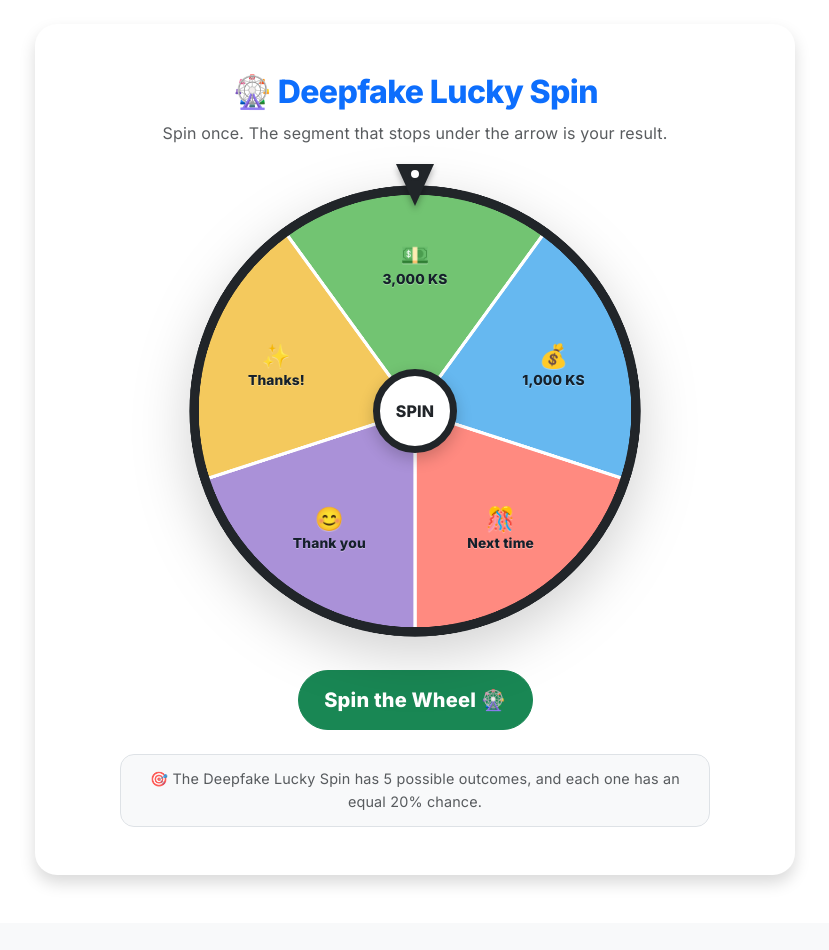
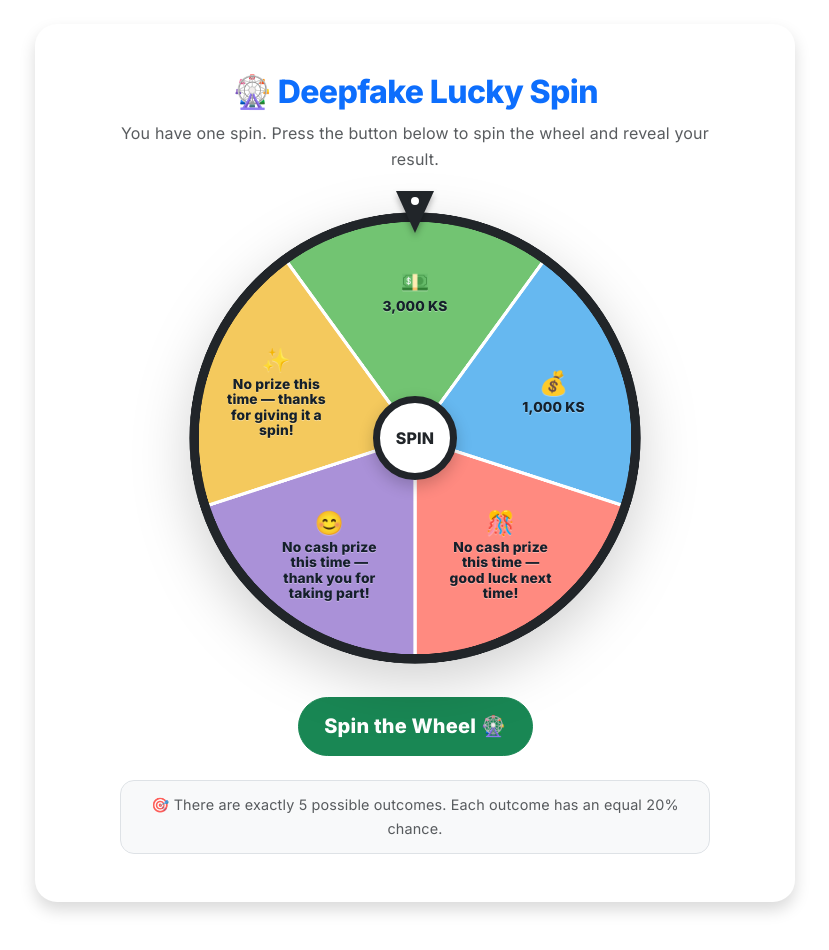
Before and after one commit to LEvan1310/deepfake-survey-app, a Flask app: page /reward in a window 1280 px wide. Shown: the part 52-1002 px from the top of the page, without its empty margins (225-1054 px from the left). Before the commit the page ends 936 px from the top, so only its background shows below. Run offline with Flask 3, Linux system fonts and the light colour scheme; the visitor is signed in with stand-in values (Sample User, id 1); some libraries are stand-ins or nearby versions.

Commit message:
Update reward.html

```diff
--- a/templates/reward.html
+++ b/templates/reward.html
@@ -69,8 +69,8 @@
   </h2>
 
   <p class="reward-subtitle">
-    <span data-lang-block="en">Spin once. The segment that stops under the arrow is your result.</span>
-    <span data-lang-block="my" style="display:none">တစ်ကြိမ်သာ လှည့်နိုင်ပါသည်။ မြှားအောက်တွင် ရပ်သည့် အပိုင်းသည် သင့်ရလဒ်ဖြစ်ပါသည်။</span>
+    <span data-lang-block="en">You have one spin. Press the button below to spin the wheel and reveal your result.</span>
+    <span data-lang-block="my" style="display:none">သင့်အတွက် တစ်ကြိမ်သာ လှည့်ခွင့်ရှိပါသည်။ အောက်ပါခလုတ်ကိုနှိပ်ပြီး Wheel ကိုလှည့်ကာ သင့်ရလဒ်ကို ကြည့်ပါ။</span>
   </p>
 
   <div class="wheel-stage">
@@ -115,14 +115,24 @@
   {% endif %}
 
   <div class="chance-note mt-4 mx-auto">
-    <span data-lang-block="en">🎯 The Deepfake Lucky Spin has 5 possible outcomes, and each one has an equal 20% chance.</span>
-    <span data-lang-block="my" style="display:none">🎯 Deepfake Lucky Spin တွင် ရလဒ် ၅ မျိုးရှိပြီး ရလဒ်တစ်မျိုးစီ ရနိုင်ခြေ 20% တူညီပါသည်။</span>
+    <span data-lang-block="en">🎯 There are exactly 5 possible outcomes. Each outcome has an equal 20% chance.</span>
+    <span data-lang-block="my" style="display:none">🎯 ရလဒ် ၅ မျိုးသာရှိပြီး ရလဒ်တစ်မျိုးစီ ရနိုင်ခြေ 20% တူညီပါသည်။</span>
   </div>
 </div>
 
 <script>
 document.addEventListener('DOMContentLoaded', () => {
   const rewards = {{ rewards|tojson }};
+
+  const spinForm = document.getElementById('spinForm');
+  const spinButton = document.getElementById('spinButton');
+  if (spinForm && spinButton) {
+    spinForm.addEventListener('submit', () => {
+      spinButton.disabled = true;
+      spinButton.innerHTML = '<span data-lang-block="en">Spinning… 🎡</span><span data-lang-block="my" style="display:none">လှည့်နေပါသည်… 🎡</span>';
+      // The form is intentionally allowed to submit normally.
+    });
+  }
   const wheelShell = document.getElementById('wheelShell');
   const canvas = document.getElementById('wheelCanvas');
   const labelsHost = document.getElementById('wheelLabels');
@@ -137,13 +147,14 @@ document.addEventListener('DOMContentLoaded', () => {
   const radius = canvas.width * 0.47;
   const startAngle = -Math.PI / 2 - segmentRad / 2;
 
+  // Use the currently selected site language for the wheel labels too.
+  // The full exact English/Burmese message is shown after the spin.
+  const currentLang = localStorage.getItem('lang') || 'en';
+
   function shortLabel(item) {
-    if (item.key === '3000 KS') return '3,000 KS';
-    if (item.key === '1000 KS') return '1,000 KS';
-    if (item.key === 'No Cash Prize - Next Time') return 'Next time';
-    if (item.key === 'No Cash Prize - Thank You') return 'Thank you';
-    if (item.key === 'No Prize - Thanks for Spinning') return 'Thanks!';
-    return item.label_en || item.key;
+    return currentLang === 'my'
+      ? (item.wheel_my || item.label_my || item.key)
+      : (item.wheel_en || item.label_en || item.key);
   }
 
   function drawWheel() {
```
